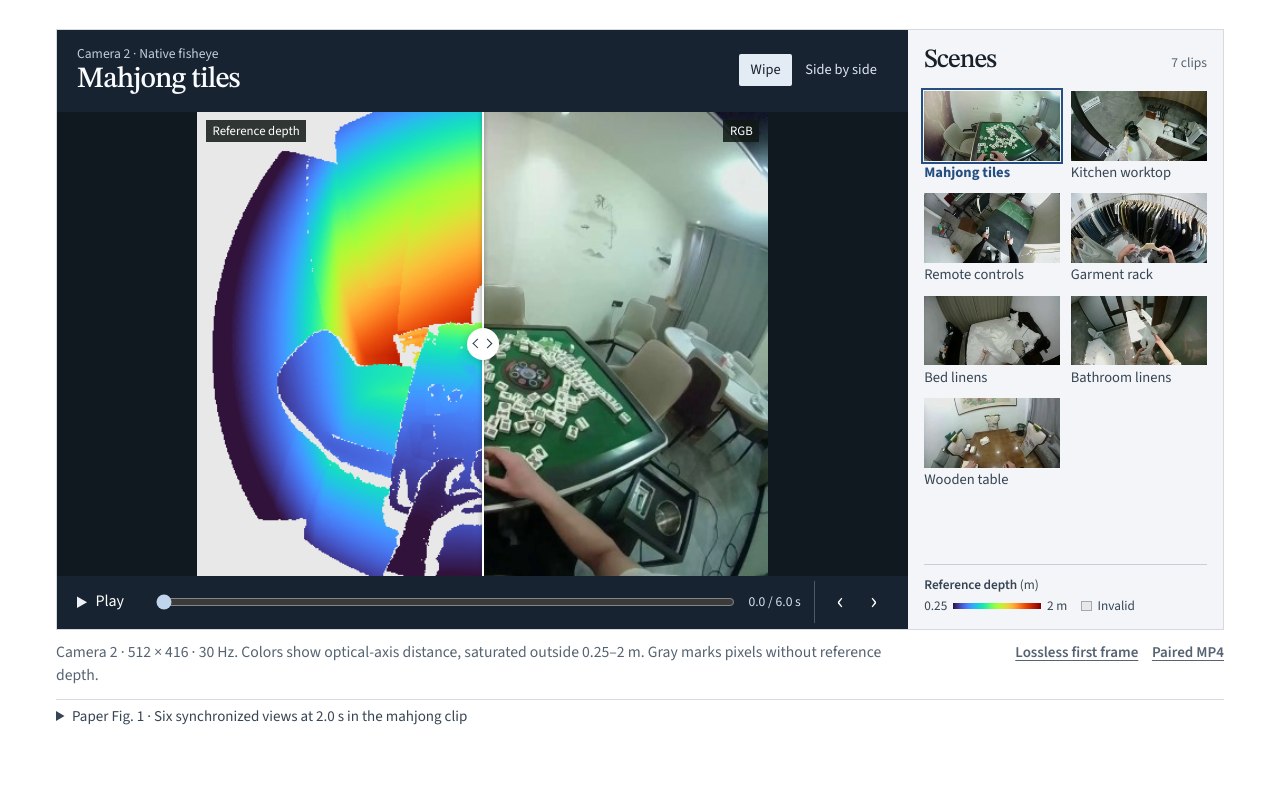
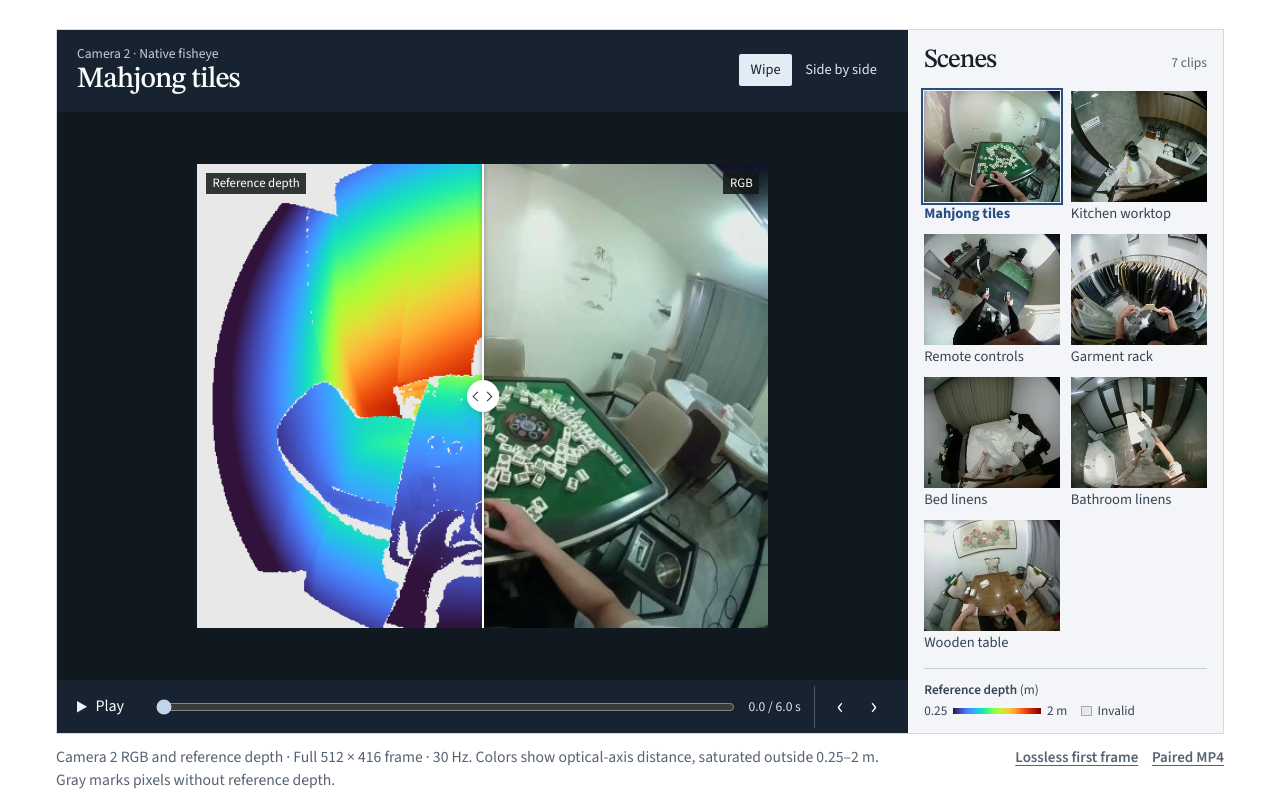
Before and after one commit to Chris004869/EgoDepth-Bench, a plain HTML site: page index.html in a window 1280 px wide. Shown: the part 1187-1981 px from the top of the page. Drawn offline with Linux system fonts and the light colour scheme.

Commit message:
Show full camera 2 thumbnails and keep wipe controls within the frame

```diff
--- a/index.html
+++ b/index.html
@@ -16,8 +16,8 @@
   <meta name="twitter:card" content="summary_large_image">
   <link rel="preload" href="site-assets/fonts/stixtwotext.woff2" as="font" type="font/woff2" crossorigin>
   <link rel="stylesheet" href="site-assets/site.css?v=c101a547">
-  <link rel="stylesheet" href="site-assets/sequences.css?v=cb833eb6">
-  <script src="site-assets/sequence-player.js?v=d14675c0" defer></script>
+  <link rel="stylesheet" href="site-assets/sequences.css?v=0e42feee">
+  <script src="site-assets/sequence-player.js?v=6aa3ad98" defer></script>
   <script src="site-assets/site.js?v=1f69f5c7" defer></script>
 </head>
 <body id="top">
@@ -139,7 +139,7 @@
           </div>
         </div>
         <div class="sequence-caption">
-          <p>Camera 2 · 512 × 416 · 30 Hz. Colors show optical-axis distance, saturated outside 0.25–2 m. Gray marks pixels without reference depth.</p>
+          <p>Camera 2 RGB and reference depth · Full 512 × 416 frame · 30 Hz. Colors show optical-axis distance, saturated outside 0.25–2 m. Gray marks pixels without reference depth.</p>
           <div class="sequence-files"><a id="sequence-original" href="site-assets/sequences/mahjong-poster.webp">Lossless first frame</a><a id="sequence-file" href="site-assets/sequences/mahjong.mp4">Paired MP4</a></div>
         </div>
         <details class="sequence-rig">
--- a/site-assets/sequence-player.js
+++ b/site-assets/sequence-player.js
@@ -17,6 +17,9 @@
   const title = document.getElementById("sequence-title");
   const poster = document.getElementById("sequence-poster");
   const wipe = document.getElementById("sequence-wipe");
+  const frame = gallery.querySelector(".sequence-frame");
+  const leftLabel = document.getElementById("sequence-left");
+  const rightLabel = document.getElementById("sequence-right");
   const play = document.getElementById("sequence-play");
   const seek = document.getElementById("sequence-seek");
   const time = document.getElementById("sequence-time");
@@ -55,15 +58,26 @@
     canvas.width = mode === "wipe" ? width : width * 2;
     canvas.height = height;
     wipe.hidden = mode !== "wipe";
-    document.getElementById("sequence-left").textContent = mode === "wipe" ? "Reference depth" : "RGB";
-    document.getElementById("sequence-right").textContent = mode === "wipe" ? "RGB" : "Reference depth";
+    leftLabel.textContent = mode === "wipe" ? "Reference depth" : "RGB";
+    rightLabel.textContent = mode === "wipe" ? "RGB" : "Reference depth";
+    updateLabels();
     modes.forEach(button => button.setAttribute("aria-pressed", String(button.dataset.mode === mode)));
     render();
+  }
+
+  function updateLabels() {
+    const frameRect = frame.getBoundingClientRect();
+    const split = frameRect.left + frameRect.width * Number(wipe.value) / 100;
+    const hideLeft = mode === "wipe" && leftLabel.getBoundingClientRect().right > split;
+    const hideRight = mode === "wipe" && rightLabel.getBoundingClientRect().left < split;
+    leftLabel.style.visibility = hideLeft ? "hidden" : "";
+    rightLabel.style.visibility = hideRight ? "hidden" : "";
   }
 
   function updateSplit() {
     gallery.style.setProperty("--wipe", wipe.value + "%");
     wipe.setAttribute("aria-valuetext", wipe.value + "% reference depth");
+    updateLabels();
     render();
   }
 
@@ -275,6 +289,13 @@
   canvas.hidden = false;
   layout(mode);
   updateSplit();
+  if (typeof ResizeObserver === "function") {
+    const labelObserver = new ResizeObserver(updateLabels);
+    for (const element of [frame, leftLabel, rightLabel]) labelObserver.observe(element);
+  } else {
+    window.addEventListener("resize", updateLabels);
+  }
+
   function selectFromAddress() {
     const requested = new URLSearchParams(location.search).get("scene");
     select(choices.find(button => button.dataset.scene === requested) || choices[0]);
--- a/site-assets/sequences.css
+++ b/site-assets/sequences.css
@@ -52,7 +52,7 @@
   background: #111920;
 }
 .sequence-frame { position: relative; isolation: isolate; overflow: hidden; width: 100%; }
-.gallery-ready .sequence-stage { min-height: clamp(20rem, 34vw, 29rem); }
+.gallery-ready .sequence-stage { min-height: clamp(20rem, 34vw, 29rem); padding: .5rem; }
 .gallery-ready[data-mode=wipe] .sequence-frame { max-width: 35.7rem; aspect-ratio: 512 / 416; }
 .gallery-ready[data-mode=pair] .sequence-frame { aspect-ratio: 1024 / 416; }
 #sequence-screen, #sequence-poster { position: relative; z-index: 1; display: block; width: 100%; height: auto; }
@@ -66,8 +66,15 @@
   line-height: 1.3;
 }
 [data-mode=pair] .sequence-labels span:last-child { position: absolute; left: calc(50% + .55rem); }
-.sequence-divider { position: absolute; z-index: 3; inset: 0 auto 0 var(--wipe); width: 2px; transform: translateX(-50%); background: white; box-shadow: 0 0 4px #15241a80; pointer-events: none; }
-.sequence-divider span { position: absolute; top: 50%; left: 50%; transform: translate(-50%, -50%); width: 2rem; height: 2rem; display: flex; align-items: center; justify-content: center; gap: .23rem; border-radius: 50%; background: white; box-shadow: 0 1px 9px #11192036; }
+.sequence-divider { --handle-size: 2rem; position: absolute; z-index: 3; inset: 0; pointer-events: none; }
+.sequence-divider::before { content: ""; position: absolute; top: 0; bottom: 0; left: var(--wipe); width: 2px; transform: translateX(-50%); background: white; box-shadow: 0 0 4px #15241a80; }
+.sequence-divider span {
+  position: absolute; top: 50%;
+  left: clamp(calc(var(--handle-size) / 2), var(--wipe), calc(100% - var(--handle-size) / 2));
+  transform: translate(-50%, -50%); width: var(--handle-size); height: var(--handle-size);
+  display: flex; align-items: center; justify-content: center; gap: .23rem;
+  border-radius: 50%; background: white; box-shadow: 0 1px 9px #11192036;
+}
 .sequence-divider span::before, .sequence-divider span::after { content: ""; width: .37rem; height: .37rem; border: solid #223347; border-width: 1.6px 1.6px 0 0; }
 .sequence-divider span::before { transform: rotate(-135deg); }
 .sequence-divider span::after { transform: rotate(45deg); }
@@ -98,7 +105,7 @@
 .library-heading > span { color: var(--muted); }
 .scene-choices { display: grid; grid-template-columns: repeat(2, minmax(0, 1fr)); gap: .68rem .65rem; }
 .scene-choices button { position: relative; text-align: left; display: block; min-width: 0; padding: 0; border: 0; border-radius: 0; background: transparent; color: var(--secondary); }
-.scene-choices button img { width: 100%; aspect-ratio: 1.95; object-fit: cover; height: auto; }
+.scene-choices button img { width: 100%; height: auto; }
 .scene-choices button span { display: block; padding: .2rem 0 0; font-size: .91rem; line-height: 1.25; }
 .scene-choices button[aria-pressed=true] { color: var(--accent); font-weight: 700; }
 .scene-choices button[aria-pressed=true] img { outline: 2px solid var(--accent); outline-offset: 1px; }
@@ -128,7 +135,6 @@
   .sequence-layout { grid-template-columns: minmax(0, 1fr) 13.5rem; }
   .sequence-library { padding: .7rem; gap: .7rem; }
   .scene-choices { gap: .55rem .45rem; }
-  .scene-choices button img { aspect-ratio: 1.7; }
   .sequence-top { padding-inline: .8rem; }
   .sequence-transport { gap: .45rem; padding-inline: .65rem; }
   .sequence-caption { flex-wrap: wrap; gap: .45rem; }
@@ -151,7 +157,6 @@
   .invalid-swatch { margin-left: .2rem; }
   .scene-choices, .sequence-downloads { grid-column: 1 / -1; grid-row: 2; }
   .scene-choices { grid-template-columns: repeat(3, minmax(0, 1fr)); gap: .48rem; }
-  .scene-choices button img { aspect-ratio: 2.5; }
   .scene-choices button span { font-size: .84rem; }
   .sequence-transport { grid-template-columns: 3.55rem minmax(2rem, 1fr) auto auto; }
   .frame-steps { padding-left: .2rem; }
@@ -166,7 +171,6 @@
   .sequence-transport { gap: .22rem; padding-inline: .5rem; }
   .sequence-time { font-size: .76rem; }
   .frame-steps button { min-width: 1.5rem; }
-  .scene-choices button img { aspect-ratio: 2.15; }
 }
 @media print {
   .sequence-gallery .js-control, .sequence-library, #sequence-screen, .sequence-files { display: none !important; }
```
